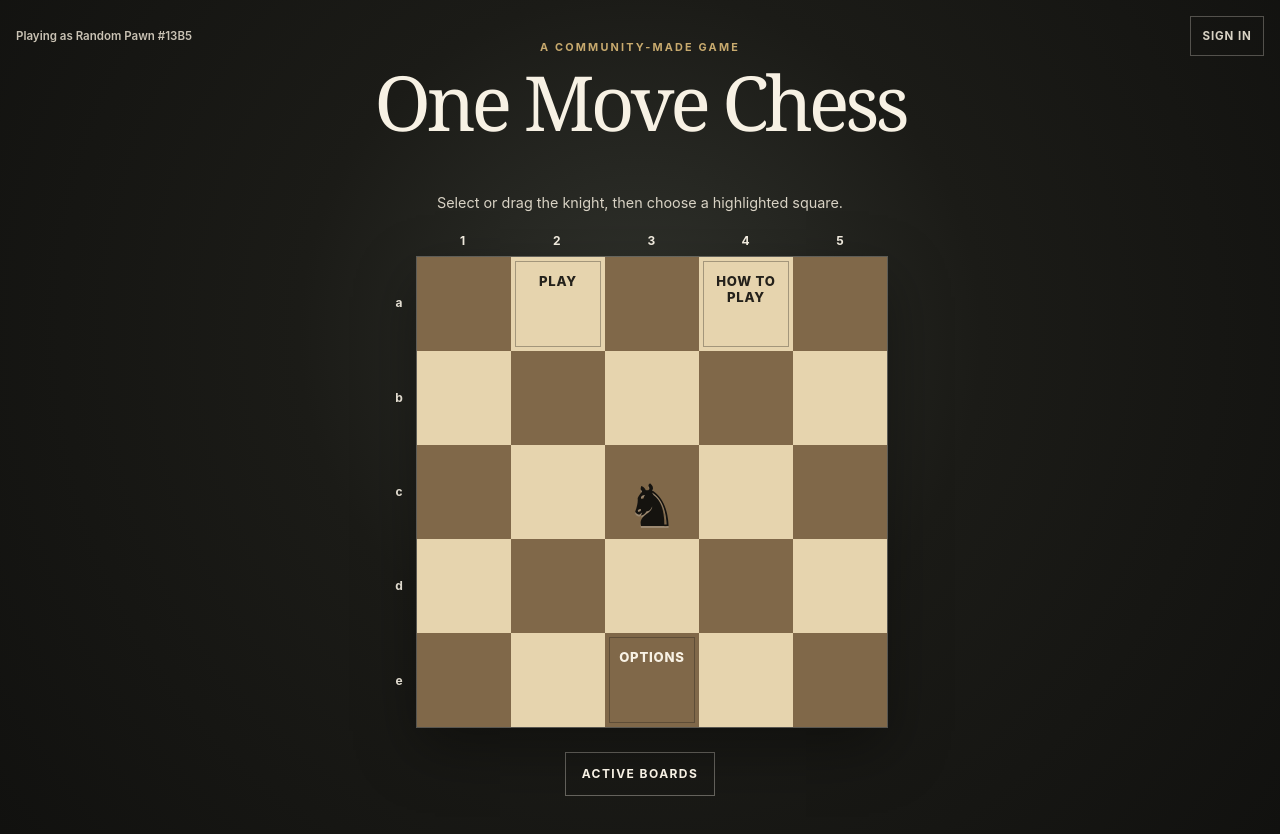
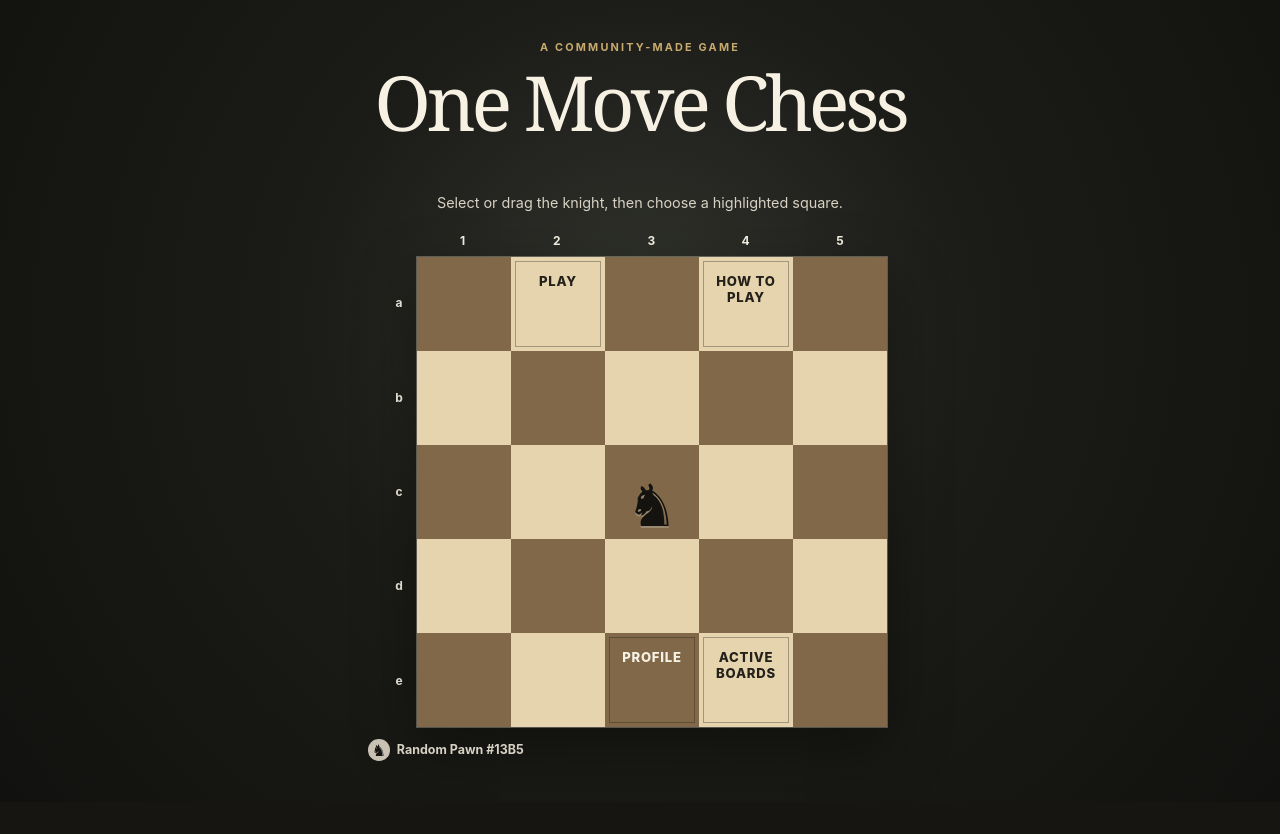
Before and after one commit to prhmalzd/onemovechess, a Next.js app in the folder apps/web/: page / in a window 1280 px wide. After the commit the page ends 802 px from the top, so only its background shows below. Built offline with nearby package versions, Linux system fonts and the light colour scheme; no server answers.

Commit message:
feat: move board navigation into menu

```diff
--- a/apps/web/src/features/game/components/PlayPage.tsx
+++ b/apps/web/src/features/game/components/PlayPage.tsx
@@ -7,6 +7,7 @@ import { gameApiRepository } from '@/features/game/api/game-api-repository';
 import { useSupabaseAuth } from '@/app/providers/SupabaseAuthProvider';
 import { boardThemes, useAppPreferences } from '@/app/providers/AppPreferencesProvider';
 import { AccountModal } from '@/shared/auth/AccountModal';
+import { getPlayerProfile, profileColors, profilePieces } from '@/shared/auth/player-profile';
 
 type AppPath = '/' | '/play' | '/active-boards' | '/how-to-play' | '/options';
 
@@ -19,11 +20,14 @@ function formatRemaining(seconds: number): string {
 }
 
 export function PlayPage({ onNavigate }: { onNavigate: (path: AppPath) => void }) {
-  const { session: authSession, status: authStatus, isAnonymous } = useSupabaseAuth();
+  const { session: authSession, status: authStatus, isAnonymous, user } = useSupabaseAuth();
   const { boardTheme, pieceStyle } = useAppPreferences();
   const theme = boardThemes[boardTheme];
   const playerId = authSession?.user.id;
   const accessToken = authSession?.access_token;
+  const playerProfile = getPlayerProfile(user);
+  const playerProfilePiece = profilePieces.find((piece) => piece.id === playerProfile.piece) ?? profilePieces[1];
+  const playerProfileColor = profileColors.find((color) => color.id === playerProfile.color) ?? profileColors[0];
   const [playSession, setPlaySession] = useState<PlaySession | null>(null);
   const [game, setGame] = useState<Game | null>(null);
   const [selectedSquare, setSelectedSquare] = useState<Square | null>(null);
@@ -170,6 +174,7 @@ export function PlayPage({ onNavigate }: { onNavigate: (path: AppPath) => void }
       <section className="board-panel">
         <div className="move-status"><strong>{canMove ? `Your move — ${formatRemaining(remainingSeconds)} remaining` : visibleGame.status === 'completed' ? 'This game is complete.' : 'Your move has been used. You can stay and watch this board.'}</strong><p>{canMove ? 'Choose one legal move. Once saved, this board becomes read-only for you.' : 'The board remains live as other players contribute.'}</p></div>
         <div className={`${!canMove ? 'chessboard--locked ' : ''}${pieceStyle === 'monochrome' ? 'piece-style--monochrome' : ''}`}><Chessboard options={boardOptions} /></div>
+        <div className="board-player-name board-player-name--play">{isAnonymous ? <i aria-hidden="true" className="board-player-name__guest">♞</i> : <i aria-hidden="true" style={{ backgroundColor: playerProfileColor.value }}>{playerProfilePiece.symbol}</i>}<span>{isAnonymous ? 'Guest' : playerProfile.displayName}</span></div>
         {canMove && visibleGame.moves.length === 0 && visibleGame.creatorId === playerId && <button className="abort-button" onClick={abortBoard} type="button">Abort this empty board</button>}
       </section>
     </section>
--- a/apps/web/src/features/home/HowToPlayPage.tsx
+++ b/apps/web/src/features/home/HowToPlayPage.tsx
@@ -9,7 +9,7 @@ export function HowToPlayPage({ onNavigate }: { onNavigate: (path: AppPath) => v
         <li><strong>Choose Play.</strong><span>You will join a board that needs a player, or start a fresh one.</span></li>
         <li><strong>Make one legal move.</strong><span>You have five minutes after a board is assigned to you.</span></li>
         <li><strong>Watch the game grow.</strong><span>After your move, the board stays read-only until enough other moves have passed.</span></li>
-        <li><strong>Follow your boards.</strong><span>Use Active boards from the menu to see their latest position.</span></li>
+        <li><strong>Follow your boards.</strong><span>Move the menu knight to Active boards to see their latest position.</span></li>
       </ol>
       <p className="muted">Standard chess rules always apply. A move is only saved when it is legal.</p>
     </section>
--- a/apps/web/src/features/home/MainPage.tsx
+++ b/apps/web/src/features/home/MainPage.tsx
@@ -8,14 +8,15 @@ import { AccountModal } from '@/shared/auth/AccountModal';
 type Row = 'a' | 'b' | 'c' | 'd' | 'e';
 type Square = { column: number; row: Row };
 type AppPath = '/' | '/play' | '/active-boards' | '/how-to-play' | '/options';
-type Destination = 'play' | 'how-to-play' | 'options' | 'exit';
+type Destination = 'play' | 'how-to-play' | 'profile' | 'active-boards';
 
 const ROWS: Row[] = ['a', 'b', 'c', 'd', 'e'];
 const COLUMNS = [1, 2, 3, 4, 5];
 const DESTINATIONS: Record<string, { label: string; action: Destination }> = {
   '2a': { label: 'Play', action: 'play' },
   '4a': { label: 'How to play', action: 'how-to-play' },
-  '3e': { label: 'Options', action: 'options' },
+  '3e': { label: 'Profile', action: 'profile' },
+  '4e': { label: 'Active boards', action: 'active-boards' },
 };
 
 const isSameSquare = (first: Square, second: Square) => first.column === second.column && first.row === second.row;
@@ -53,7 +54,11 @@ export function MainPage({ onNavigate }: { onNavigate: (path: AppPath) => void }
     if (!destination) return;
     if (destination.action === 'play') onNavigate('/play');
     if (destination.action === 'how-to-play') onNavigate('/how-to-play');
-    if (destination.action === 'options') onNavigate('/options');
+    if (destination.action === 'profile') {
+      if (isAnonymous || !user) setIsSignInOpen(true);
+      else onNavigate('/options');
+    }
+    if (destination.action === 'active-boards') onNavigate('/active-boards');
   }
 
   function moveKnight(square: Square) {
@@ -82,10 +87,6 @@ export function MainPage({ onNavigate }: { onNavigate: (path: AppPath) => void }
   }
 
   return <main className="main-page">
-    <div className="account-area">
-      {isAnonymous || !user ? <span className="guest-label">Playing as {guest?.displayName ?? 'Guest'}</span> : <span className="signed-in-label"><i aria-hidden="true" style={{ backgroundColor: profileColor.value }}>{profilePiece.symbol}</i>{profile.displayName}</span>}
-      <button className="account-button" onClick={() => isAnonymous || !user ? setIsSignInOpen(true) : onNavigate('/options')} type="button">{isAnonymous || !user ? 'Sign in' : 'Profile'}</button>
-    </div>
     <header className="site-header"><p className="eyebrow">A community-made game</p><h1>One Move Chess</h1></header>
     <section aria-label="Main menu" className="menu-section">
       <p className="instruction">Select or drag the knight, then choose a highlighted square.</p>
@@ -105,7 +106,7 @@ export function MainPage({ onNavigate }: { onNavigate: (path: AppPath) => void }
           </div>
         </div>
       </div>
-      <button className="secondary-action" onClick={() => onNavigate('/active-boards')} type="button">Active boards</button>
+      <div className="board-player-name">{isAnonymous || !user ? <i aria-hidden="true" className="board-player-name__guest">♞</i> : <i aria-hidden="true" style={{ backgroundColor: profileColor.value }}>{profilePiece.symbol}</i>}<span>{isAnonymous || !user ? guest?.displayName ?? 'Guest' : profile.displayName}</span></div>
     </section>
     {isSignInOpen && (isAnonymous || !user) && <AccountModal allowSignIn onClose={() => setIsSignInOpen(false)} />}
   </main>;
--- a/apps/web/src/styles.css
+++ b/apps/web/src/styles.css
@@ -115,35 +115,10 @@ h1 {
   position: relative;
 }
 
-.account-area {
-  align-items: center;
-  display: flex;
-  font-family: Inter, Arial, sans-serif;
-  gap: .7rem;
-  justify-content: space-between;
-  left: max(1rem, env(safe-area-inset-left));
-  position: absolute;
-  right: max(1rem, env(safe-area-inset-right));
-  top: max(1rem, env(safe-area-inset-top));
-}
-
-.guest-label { color: #c9c2b4; font-size: .72rem; font-weight: 600; overflow: hidden; text-overflow: ellipsis; white-space: nowrap; }
-.signed-in-label { align-items: center; color: #f7f1e4; display: flex; font-size: .72rem; font-weight: 700; gap: .4rem; max-width: 11rem; overflow: hidden; text-overflow: ellipsis; white-space: nowrap; }
-.signed-in-label i { align-items: center; border-radius: 50%; color: #161512; display: inline-flex; flex: 0 0 auto; font-family: Georgia, 'Times New Roman', serif; font-size: 1rem; font-style: normal; height: 1.35rem; justify-content: center; width: 1.35rem; }
-
-.account-button {
-  background: transparent;
-  border: 1px solid rgba(247, 241, 228, .28);
-  color: #d8d2c4;
-  cursor: pointer;
-  font-family: inherit;
-  font-size: .72rem;
-  font-weight: 700;
-  letter-spacing: .08em;
-  min-height: 2.5rem;
-  padding: .5rem .7rem;
-  text-transform: uppercase;
-}
+.board-player-name { align-items: center; color: #d8d2c4; display: flex; font-family: Inter, Arial, sans-serif; font-size: .78rem; font-weight: 700; gap: .45rem; margin: .65rem 0 0 2rem; min-height: 1.5rem; }
+.board-player-name i { align-items: center; border-radius: 50%; color: #161512; display: inline-flex; font-family: Georgia, 'Times New Roman', serif; font-size: 1rem; font-style: normal; height: 1.35rem; justify-content: center; width: 1.35rem; }
+.board-player-name__guest { background: #c9c2b4; }
+.board-player-name--play { margin-left: 0; }
 
 
 .board-square--light { background: #e6d4ae; color: #24211b; }
```
Also changed, not shown: 1 other file (tests, documents, lock files or other folders).
